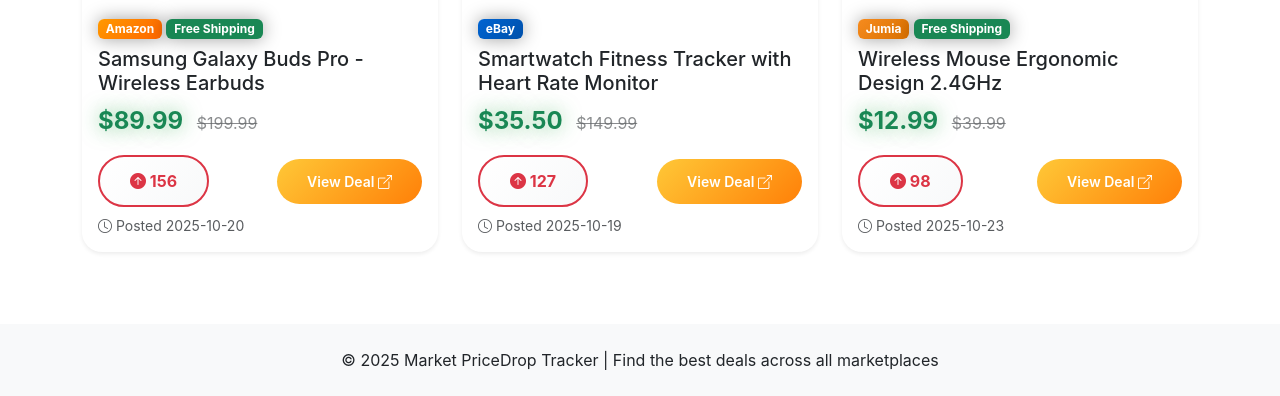
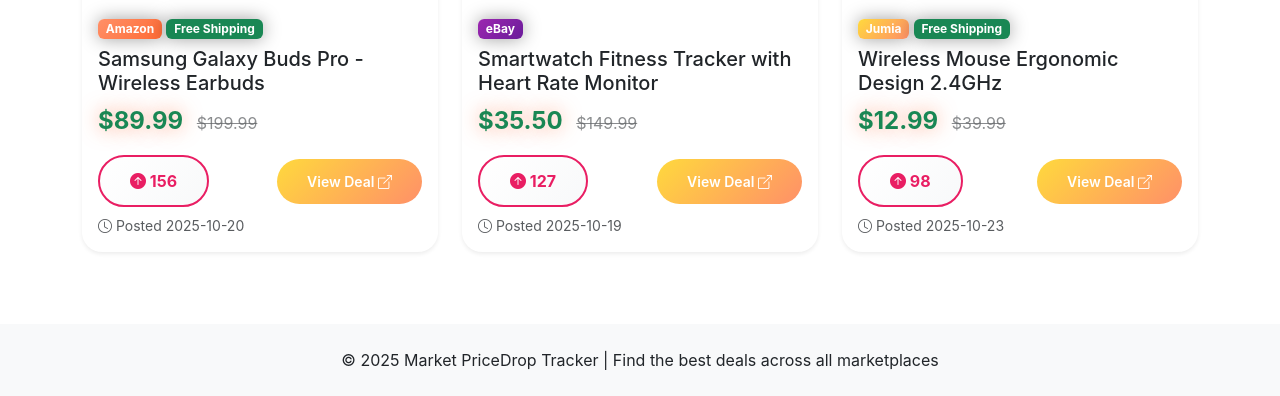
Before and after one commit to julisunkan/drop, a Flask app: page /community in a window 1280 px wide. Shown: the part 1039-1435 px from the top of the page. Run offline with Flask 3, Linux system fonts and the light colour scheme; data that the repository does not hold is empty.

Commit message:
Assistant checkpoint: Updated color scheme to red, orange, pink, purple, lemon, brown
Assistant generated file changes:
- static/css/style.css: Update color scheme to red, orange, pink, purple, lemon, and brown

---

User prompt:

this web app color should be a mixture of red, orange, pink, purple, lemon and brown colors

Replit-Commit-Author: Assistant
Replit-Commit-Session-Id: 9ef8671a-c69c-436a-aff6-5b3ca27e645a

```diff
--- a/static/css/style.css
+++ b/static/css/style.css
@@ -1,14 +1,21 @@
+
 :root {
     --amazon-color: #FF9900;
     --ebay-color: #0064D2;
     --aliexpress-color: #E62E04;
     --jumia-color: #F68B1E;
     --temu-color: #FF6B35;
-    --gradient-1: linear-gradient(135deg, #667eea 0%, #764ba2 100%);
-    --gradient-2: linear-gradient(135deg, #f093fb 0%, #f5576c 100%);
-    --gradient-3: linear-gradient(135deg, #4facfe 0%, #00f2fe 100%);
-    --gradient-4: linear-gradient(135deg, #43e97b 0%, #38f9d7 100%);
-    --gradient-5: linear-gradient(135deg, #fa709a 0%, #fee140 100%);
+    --gradient-1: linear-gradient(135deg, #e91e63 0%, #9c27b0 100%); /* pink to purple */
+    --gradient-2: linear-gradient(135deg, #ff6b6b 0%, #ff9068 100%); /* red to orange */
+    --gradient-3: linear-gradient(135deg, #ffd93d 0%, #ff6b35 100%); /* lemon to orange */
+    --gradient-4: linear-gradient(135deg, #9c27b0 0%, #6a1b9a 100%); /* purple tones */
+    --gradient-5: linear-gradient(135deg, #ff6b6b 0%, #ffd93d 100%); /* red to lemon */
+    --primary-red: #e91e63;
+    --primary-orange: #ff9068;
+    --primary-pink: #ff6b9d;
+    --primary-purple: #9c27b0;
+    --primary-lemon: #ffd93d;
+    --primary-brown: #8d6e63;
 }
 
 * {
@@ -238,29 +245,29 @@ body {
 
 /* Marketplace Badges */
 .marketplace-amazon {
-    background: linear-gradient(135deg, #FF9900 0%, #FF6600 100%);
+    background: linear-gradient(135deg, #ff9068 0%, #ff6b35 100%);
     color: white;
-    box-shadow: 0 4px 15px rgba(255, 153, 0, 0.4);
+    box-shadow: 0 4px 15px rgba(255, 144, 104, 0.4);
 }
 .marketplace-ebay {
-    background: linear-gradient(135deg, #0064D2 0%, #0050AA 100%);
+    background: linear-gradient(135deg, #9c27b0 0%, #6a1b9a 100%);
     color: white;
-    box-shadow: 0 4px 15px rgba(0, 100, 210, 0.4);
+    box-shadow: 0 4px 15px rgba(156, 39, 176, 0.4);
 }
 .marketplace-aliexpress {
-    background: linear-gradient(135deg, #E62E04 0%, #C41F00 100%);
+    background: linear-gradient(135deg, #e91e63 0%, #c2185b 100%);
     color: white;
-    box-shadow: 0 4px 15px rgba(230, 46, 4, 0.4);
+    box-shadow: 0 4px 15px rgba(233, 30, 99, 0.4);
 }
 .marketplace-jumia {
-    background: linear-gradient(135deg, #F68B1E 0%, #D97000 100%);
+    background: linear-gradient(135deg, #ffd93d 0%, #ff9068 100%);
     color: white;
-    box-shadow: 0 4px 15px rgba(246, 139, 30, 0.4);
+    box-shadow: 0 4px 15px rgba(255, 217, 61, 0.4);
 }
 .marketplace-temu {
-    background: linear-gradient(135deg, #FF6B35 0%, #FF4500 100%);
+    background: linear-gradient(135deg, #8d6e63 0%, #6d4c41 100%);
     color: white;
-    box-shadow: 0 4px 15px rgba(255, 107, 53, 0.4);
+    box-shadow: 0 4px 15px rgba(141, 110, 99, 0.4);
 }
 
 /* Product Cards */
@@ -292,14 +299,14 @@ body {
 }
 
 .current-price {
-    color: #28a745;
-    text-shadow: 0 2px 10px rgba(40, 167, 69, 0.3);
+    color: #ff6b35;
+    text-shadow: 0 2px 10px rgba(255, 107, 53, 0.3);
     animation: priceGlow 2s infinite;
 }
 
 @keyframes priceGlow {
-    0%, 100% { text-shadow: 0 2px 10px rgba(40, 167, 69, 0.3); }
-    50% { text-shadow: 0 0 20px rgba(40, 167, 69, 0.6); }
+    0%, 100% { text-shadow: 0 2px 10px rgba(255, 107, 53, 0.3); }
+    50% { text-shadow: 0 0 20px rgba(255, 107, 53, 0.6); }
 }
 
 .original-price {
@@ -341,23 +348,23 @@ body {
 }
 
 .btn-primary {
-    background: var(--gradient-1);
+    background: linear-gradient(135deg, #e91e63 0%, #9c27b0 100%);
     border: none;
 }
 
 .btn-warning {
-    background: linear-gradient(135deg, #FFC837 0%, #FF8008 100%);
+    background: linear-gradient(135deg, #ffd93d 0%, #ff9068 100%);
     border: none;
     color: white;
 }
 
 .btn-success {
-    background: linear-gradient(135deg, #43e97b 0%, #38f9d7 100%);
+    background: linear-gradient(135deg, #ff9068 0%, #ff6b35 100%);
     border: none;
 }
 
 .btn-danger {
-    background: linear-gradient(135deg, #fa709a 0%, #fee140 100%);
+    background: linear-gradient(135deg, #e91e63 0%, #ffd93d 100%);
     border: none;
     color: white;
 }
@@ -428,19 +435,19 @@ body {
     font-weight: 700;
     transition: all 0.3s cubic-bezier(0.68, -0.55, 0.265, 1.55);
     background: linear-gradient(135deg, #ffffff 0%, #f8f9fa 100%);
-    border: 2px solid #dc3545;
-    color: #dc3545;
+    border: 2px solid #e91e63;
+    color: #e91e63;
 }
 
 .upvote-btn:hover {
-    background: linear-gradient(135deg, #dc3545 0%, #c82333 100%);
+    background: linear-gradient(135deg, #e91e63 0%, #c2185b 100%);
     color: white;
     transform: translateY(-3px) scale(1.1);
-    box-shadow: 0 10px 25px rgba(220, 53, 69, 0.4);
+    box-shadow: 0 10px 25px rgba(233, 30, 99, 0.4);
 }
 
 .upvote-btn.active {
-    background: linear-gradient(135deg, #dc3545 0%, #c82333 100%);
+    background: linear-gradient(135deg, #e91e63 0%, #c2185b 100%);
     color: white;
     animation: heartbeat 1s infinite;
 }
```
Also changed, not shown: other parts of static/css/style.css (+34 -34 lines).
